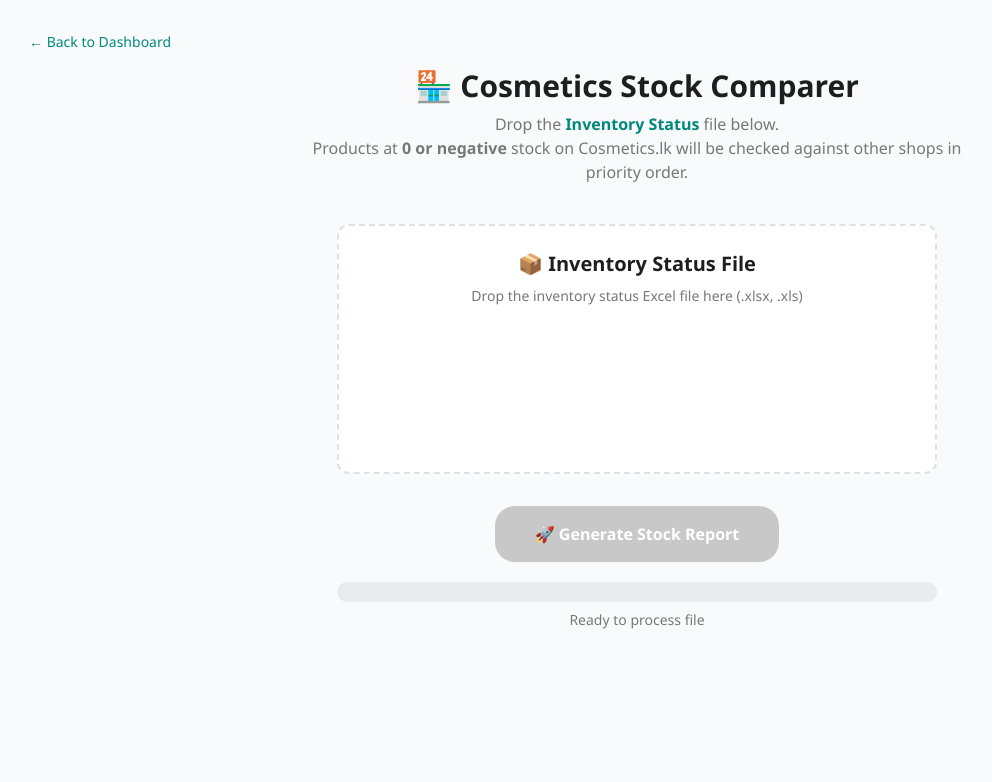
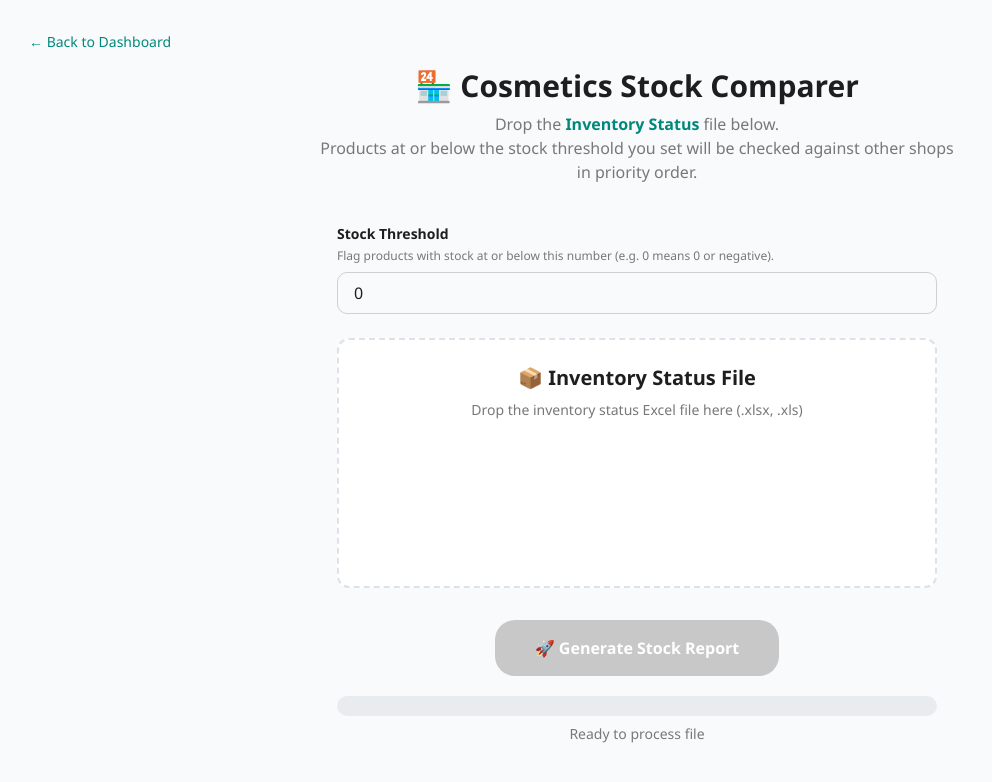
Before and after one commit to Senuja-k/ComparerWeb, a Next.js app in the folder inventory-comparer/: page /cosmetics-stock-comparer in a window 1280 px wide. Shown: the top 782 px of the page, without its empty margins (3-995 px from the left). Built offline with nearby package versions, Linux system fonts and the light colour scheme.

Commit message:
Add stock threshold input and use it in report generation

```diff
--- a/inventory-comparer/app/api/cosmetics-stock-comparer/generate/route.js
+++ b/inventory-comparer/app/api/cosmetics-stock-comparer/generate/route.js
@@ -5,6 +5,8 @@
   try {
     const formData = await request.formData();
     const inventoryEntry = formData.get("inventoryFile");
+    const thresholdRaw = formData.get("threshold");
+    const threshold = thresholdRaw !== null ? Number(thresholdRaw) : 0;
 
     if (!inventoryEntry) {
       return NextResponse.json({ error: "Inventory file is required" }, { status: 400 });
@@ -15,7 +17,7 @@
       buffer: Buffer.from(await inventoryEntry.arrayBuffer()),
     };
 
-    const reportBuffer = await generateCosmeticsStockReport(inventoryFile);
+    const reportBuffer = await generateCosmeticsStockReport(inventoryFile, threshold);
 
     return new NextResponse(new Uint8Array(reportBuffer), {
       status: 200,
--- a/inventory-comparer/app/cosmetics-stock-comparer/page.jsx
+++ b/inventory-comparer/app/cosmetics-stock-comparer/page.jsx
@@ -8,12 +8,14 @@
   const [inventoryFile, setInventoryFile] = useState([]);
   const [status, setStatus] = useState("Ready to process file");
   const [progress, setProgress] = useState(0);
+  const [threshold, setThreshold] = useState("0");
 
   const canGenerate = inventoryFile.length > 0;
 
   async function handleGenerate() {
     const formData = new FormData();
     formData.append("inventoryFile", inventoryFile[0]);
+    formData.append("threshold", threshold === "" ? 0 : Number(threshold));
 
     setStatus("Processing... Please wait.");
     setProgress(30);
@@ -52,9 +54,20 @@
       <p className="text-center text-[#787878] max-w-[650px] mb-10">
         Drop the <b className="text-[#00897b]">Inventory Status</b> file below.
         <br />
-        Products at <b>0 or negative</b> stock on Cosmetics.lk will be checked against
+        Products at or below the stock threshold you set will be checked against
         other shops in priority order.
       </p>
+
+      <div className="w-full max-w-[600px] mb-6">
+        <label className="block text-sm font-semibold text-[#1e1e1e] mb-1">Stock Threshold</label>
+        <p className="text-xs text-[#787878] mb-2">Flag products with stock at or below this number (e.g. 0 means 0 or negative).</p>
+        <input
+          type="number"
+          value={threshold}
+          onChange={(e) => setThreshold(e.target.value)}
+          className="w-full border border-[#d0d0d0] rounded-[10px] px-4 py-2 text-base focus:outline-none focus:border-[#00897b]"
+        />
+      </div>
 
       <div className="w-full max-w-[600px] mb-8">
         <DropZone
```
Also changed, not shown: inventory-comparer/lib/continueDenyLogic.js, inventory-comparer/lib/cosmeticsStockComparerLogic.js.
